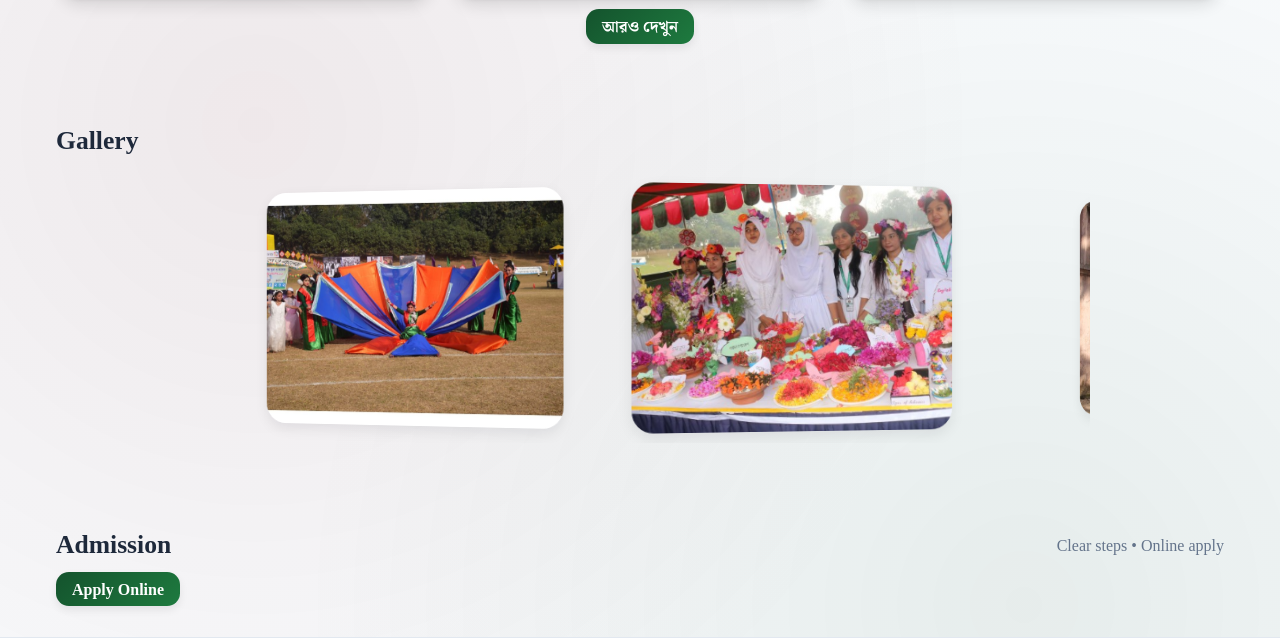
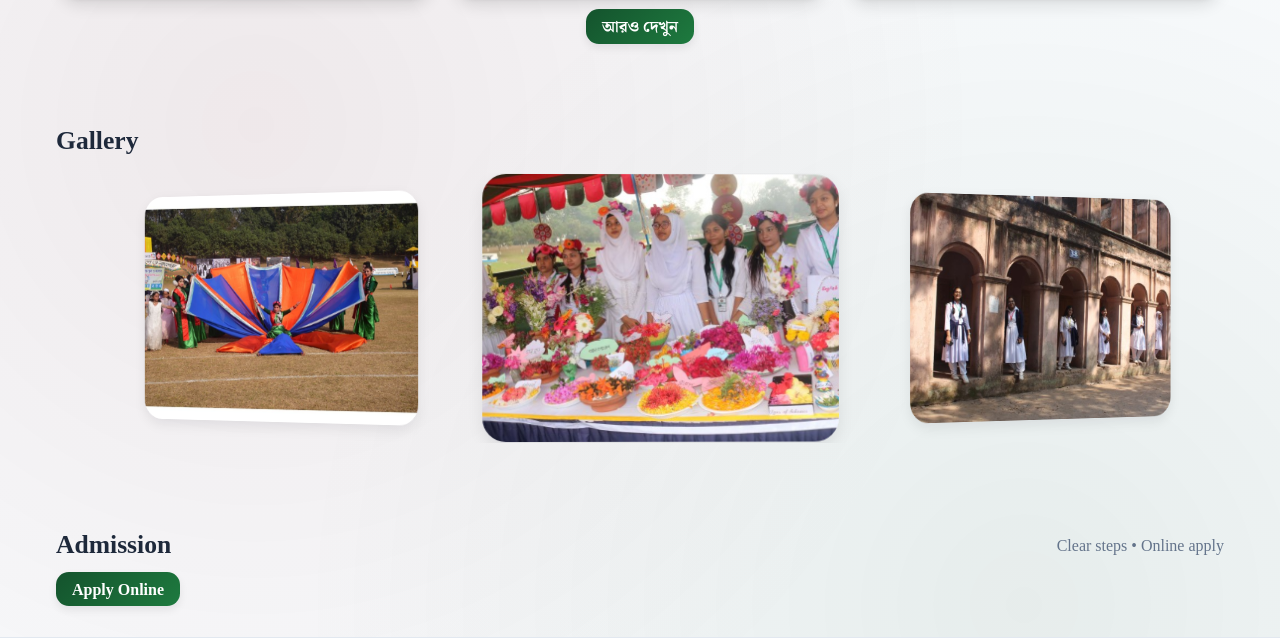
Before and after one commit to mahfuz-alam-shohan/ICPSC-Site, a PHP site: page /index.html in a window 1280 px wide. Shown: the part 4835-5473 px from the top of the page. Run offline with PHP 8.4, Linux system fonts and the light colour scheme; some libraries are stand-ins or nearby versions.

Commit message:
Expand gallery row width

```diff
--- a/frontend/components/common.css
+++ b/frontend/components/common.css
@@ -138,7 +138,7 @@
           #gallery .carousel .gprev{top:10px;left:50%}
           #gallery .carousel .gnext{bottom:10px;left:50%;right:auto}
         }
-#gallery .gallery-row{display:grid;grid-auto-flow:column;grid-auto-columns:minmax(360px,1fr);gap:1.5rem;max-width:900px;margin:0 auto;overflow:hidden;scrollbar-width:none;perspective:1000px;transform-style:preserve-3d;border-radius:1.5rem}
+#gallery .gallery-row{display:grid;grid-auto-flow:column;grid-auto-columns:minmax(360px,1fr);gap:1.5rem;width:100%;margin:0 auto;overflow:hidden;scrollbar-width:none;perspective:1000px;transform-style:preserve-3d;border-radius:1.5rem}
 #gallery .gallery-row::-webkit-scrollbar{display:none}
 #gallery .gallery-row img{width:100%;height:270px;object-fit:cover;border-radius:1.5rem;box-shadow:0 6px 16px rgba(2,6,23,.08);transition:transform .3s;transform-origin:center}
 @media(max-width:640px){#gallery .gallery-row{grid-auto-columns:80%;gap:1rem}#gallery .gallery-row img{height:220px}}
```
